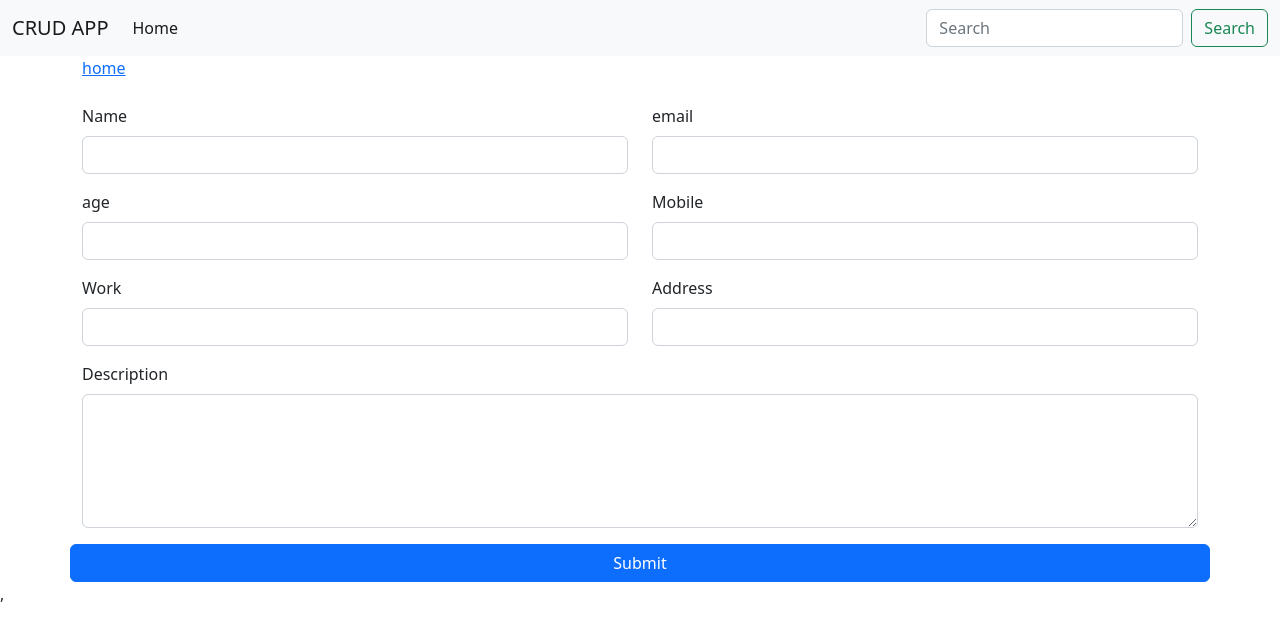
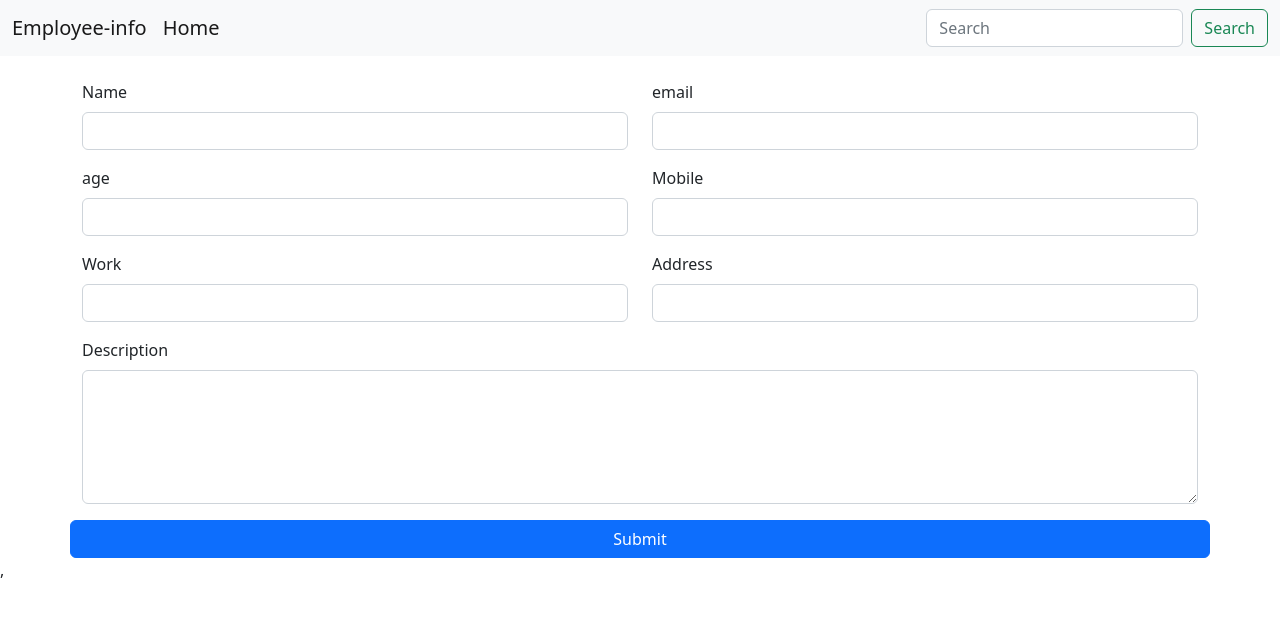
Before and after one commit to sanketapotikar1/crud-front, a React (Create React App) app: page /register in a window 1280 px wide. Shown: the top 620 px of the page. Built offline with nearby package versions, Linux system fonts and the light colour scheme.

Commit message:
"changes"

```diff
--- a/src/components/Navbaar.js
+++ b/src/components/Navbaar.js
@@ -7,14 +7,16 @@ const Navbaar = () => {
         <header>
             <nav className="navbar navbar-expand-lg navbar-light bg-light">
                 <div className="container-fluid">
-                    <NavLink className="navbar-brand" to="/">CRUD APP</NavLink>
+                    <NavLink className="navbar-brand" to="/">Employee-info</NavLink>
                     <button className="navbar-toggler" type="button" data-bs-toggle="collapse" data-bs-target="#navbarSupportedContent" aria-controls="navbarSupportedContent" aria-expanded="false" aria-label="Toggle navigation">
                         <span className="navbar-toggler-icon"></span>
                     </button>
                     <div className="collapse navbar-collapse" id="navbarSupportedContent">
                         <ul className="navbar-nav me-auto mb-2 mb-lg-0">
                             <li className="nav-item">
-                                <a className="nav-link active" aria-current="page" href="#">Home</a>
+                                {/* <a className="nav-link active" aria-current="page" href="#">Home</a> */}
+                                {/* <button className="nav-link active" aria-current="page">HOME</button> */}
+                                <NavLink className="navbar-brand" to="/">Home</NavLink>
                             </li>
 
                         </ul>
--- a/src/components/Register.js
+++ b/src/components/Register.js
@@ -61,7 +61,7 @@ const Register = () => {
 
     return (
         <div className="container">
-            <NavLink to="/">home</NavLink>
+            {/* <NavLink to="/">home</NavLink> */}
             <form className="mt-4">
                 <div className="row">
                     <div class="mb-3 col-lg-6 col-md-6 col-12">
```
